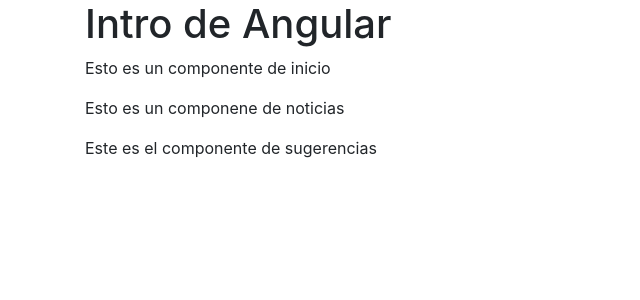
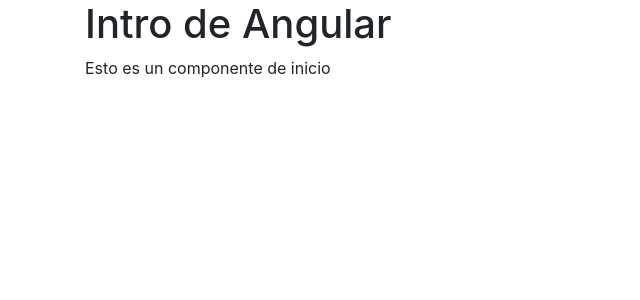
Before and after one commit to lgraul87/angular4, an Angular app: page /inicio in a window 1280 px wide. Shown: the top 300 px of the page, without its empty margins (0-640 px from the left). Built offline with nearby package versions, Linux system fonts and the light colour scheme.

Commit message:
iniciobc01

```diff
--- a/src/app/app-routing.module.ts
+++ b/src/app/app-routing.module.ts
@@ -17,9 +17,7 @@
 
 @NgModule({
   declarations: [],
-  imports: [
-    CommonModule,
-    RouterModule.forRoot(routes)
-  ]
+  imports: [CommonModule,RouterModule.forRoot(routes)],
+  exports:[RouterModule]
 })
 export class AppRoutingModule { }
--- a/src/app/app.component.html
+++ b/src/app/app.component.html
@@ -1,4 +1,2 @@
 <h1>Intro de Angular</h1>
-<app-inicio></app-inicio>
-<app-noticias></app-noticias>
-<app-sugerencias></app-sugerencias>
+<router-outlet></router-outlet>
--- a/src/app/app.module.ts
+++ b/src/app/app.module.ts
@@ -5,6 +5,7 @@
 import { InicioComponent } from './pages/inicio/inicio.component';
 import { NoticiasComponent } from './pages/noticias/noticias.component';
 import { SugerenciasComponent } from './pages/sugerencias/sugerencias.component';
+import { AppRoutingModule } from './app-routing.module';
 
 @NgModule({
   declarations: [
@@ -14,7 +15,8 @@
     SugerenciasComponent
   ],
   imports: [
-    BrowserModule
+    BrowserModule,
+    AppRoutingModule
   ],
   providers: [],
   bootstrap: [AppComponent]
```
